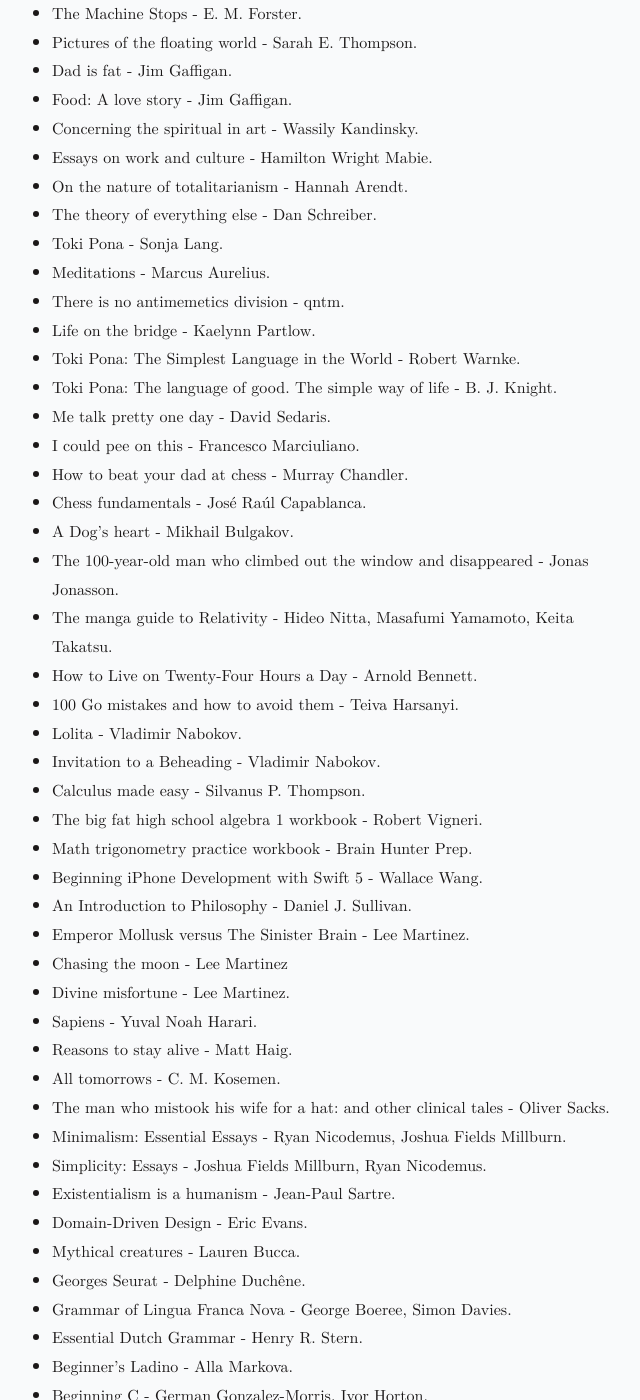
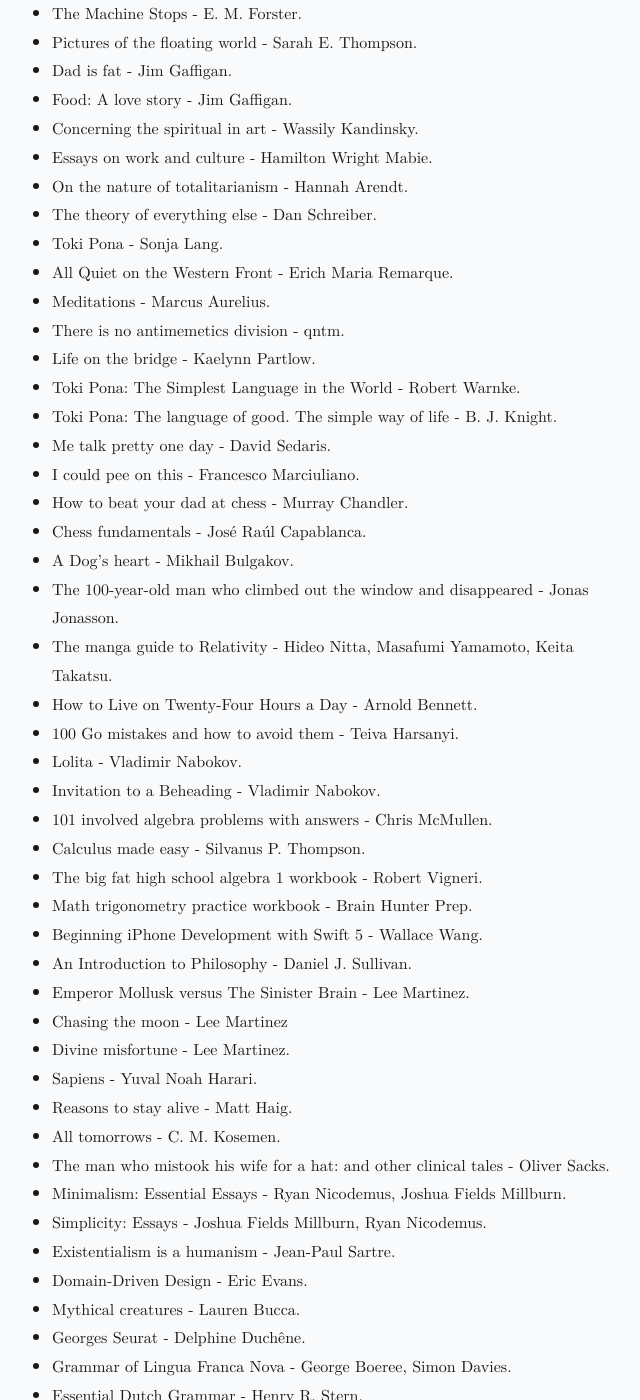
Before and after one commit to jProgr/jprogr.github.io, a Jekyll site: the page built from pages/books-read.md, in a window 1280 px wide and 1400 px high, scrolled down 668 px. Shown: the whole window, without its empty margins (328-968 px from the left). Built offline with Jekyll 4.4.1, drawn with Linux system fonts in a browser that asks for light colours; some of the changed text lies outside the part shown.

Commit message:
Update content
Updated "Books read".

```diff
--- a/pages/books-read.md
+++ b/pages/books-read.md
@@ -33,6 +33,7 @@
 - On the nature of totalitarianism - Hannah Arendt.
 - The theory of everything else - Dan Schreiber.
 - Toki Pona - Sonja Lang.
+- All Quiet on the Western Front - Erich Maria Remarque.
 - Meditations - Marcus Aurelius.
 - There is no antimemetics division - qntm.
 - Life on the bridge - Kaelynn Partlow.
@@ -49,6 +50,7 @@
 - 100 Go mistakes and how to avoid them - Teiva Harsanyi.
 - Lolita - Vladimir Nabokov.
 - Invitation to a Beheading - Vladimir Nabokov.
+- 101 involved algebra problems with answers - Chris McMullen.
 - Calculus made easy - Silvanus P. Thompson.
 - The big fat high school algebra 1 workbook - Robert Vigneri.
 - Math trigonometry practice workbook - Brain Hunter Prep.
```
Also changed, not shown: other parts of pages/books-read.md (+1 -1 lines).
